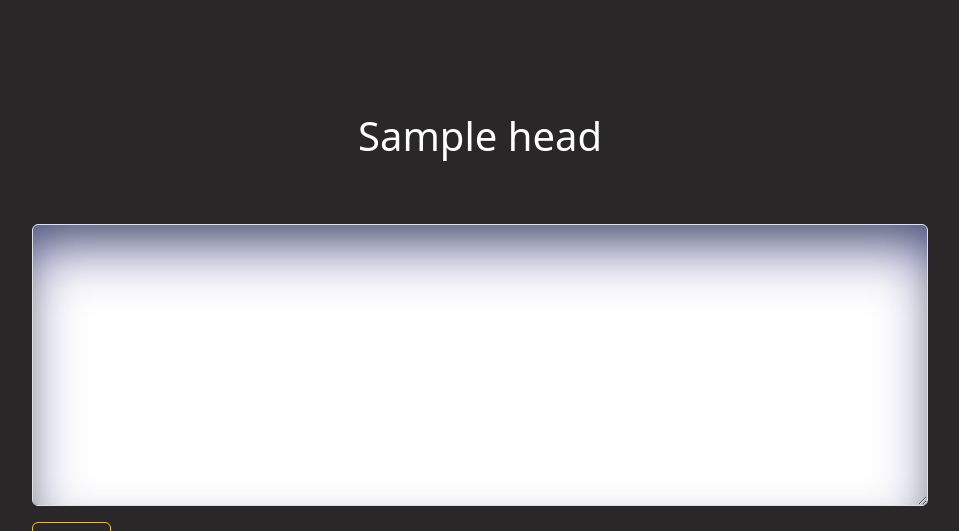
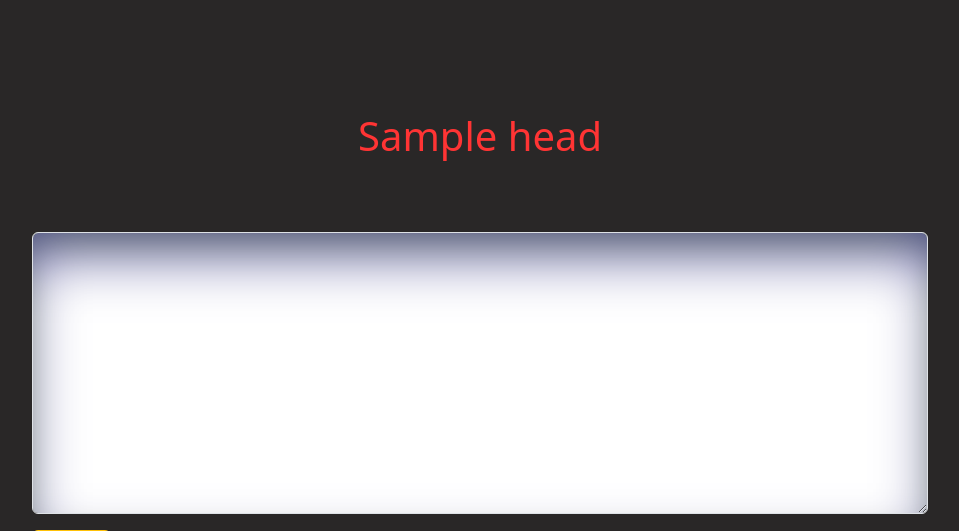
Before and after one commit to Aniruddha7i/Spam-Detecting-Model2, a Flask app: template template/home.html in a window 1280 px wide. Shown: the part 72-603 px from the top of the page, without its empty margins (160-1119 px from the left). Run offline with Flask 2, Linux system fonts and the light colour scheme; the template is opened without the code that fills it: most values are stand-ins (such as "Sample title", 1, 10 or a date in 2020); parts of the project's set-up code (start-up, migrations or seed data) failed here and were passed over.

Commit message:
change ui

```diff
--- a/app.py
+++ b/app.py
@@ -55,7 +55,7 @@ with open('model.pkl', 'rb') as f1:
 
 @app.route("/", methods=['GET'])
 def lode_home_page():
-    return render_template('home.html', head='Check Your SMS Spam or Not')
+    return render_template('home.html', head='Check Your SMS Spam or Not',root_home=True)
 
 
 @app.route("/submit", methods=['POST'])
@@ -66,10 +66,12 @@ def result_page():
     pdt = model.predict(vectorized)
     if pdt == 0:
         head_mess = 'This is not a Spam'
+        root_home_=True
     else:
         head_mess = 'Spam!!'
-    return render_template('home.html', head=head_mess)
+        root_home_=False
+    return render_template('home.html', head=head_mess,root_home=root_home_)
 
 
 if __name__ == '__main__':
-    app.run(host='0.0.0.0', debug=True)
+    app.run(host='0.0.0.0',debug=True)
--- a/static/home.css
+++ b/static/home.css
@@ -12,13 +12,18 @@ body{
 #navbarSupportedContent{
     right: 20rem;
 }
-.head{
+.head1{
     margin-top: 7rem;
     display: flex;
     color: white;
     justify-content: center;
 }
-
+.head2{
+    margin-top: 7rem;
+    display: flex;
+    color: rgb(255, 52, 52);
+    justify-content: center;
+}
 .textArea{
     margin-top: 4rem;
     position: relative;
--- a/template/home.html
+++ b/template/home.html
@@ -6,14 +6,21 @@
 
     <link href="https://cdn.jsdelivr.net/npm/bootstrap@5.3.3/dist/css/bootstrap.min.css" rel="stylesheet" integrity="sha384-QWTKZyjpPEjISv5WaRU9OFeRpok6YctnYmDr5pNlyT2bRjXh0JMhjY6hW+ALEwIH" crossorigin="anonymous">
     <link rel="stylesheet" href="../static/home.css">
-    <title>Job Portal</title>
+    <title>Spam Detection Model</title>
 </head>
 <body>
     <div class="navbar">
         {% include 'navbar.html'%}
     </div>
-
-    <h1 class="head">{{head}}</h1>
+    <!-- Head -->
+    {% if root_home %}
+        <h1 class="head1">{{head}}</h1>
+    {% else %}
+        <div class="head2">
+            <!-- <img src="../static/spamAlt.jpeg" alt="Spam"> -->
+            <h1>{{head}}</h1>
+        </div>
+    {% endif %}
 
     <div class="textArea">
         {% include 'form.html'%}
```
Also changed, not shown: static/spamAlt.jpeg (added).
